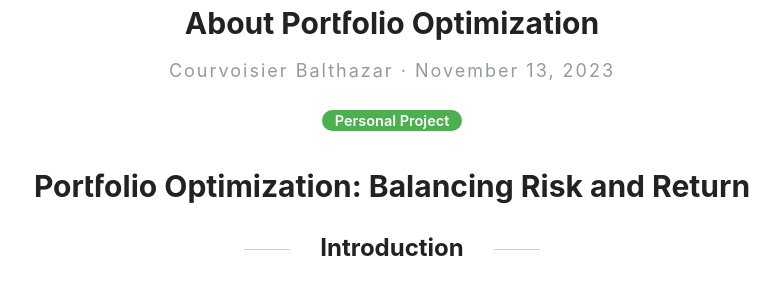
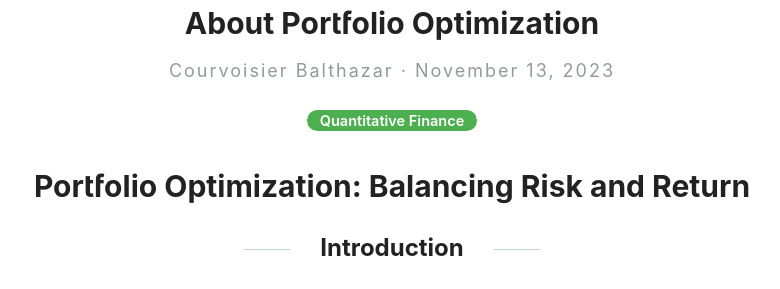
Before and after one commit to Zaltarba/blog, a Jekyll site: the page built from _posts/2023-11-13-PortfolioOptimization.md, in a window 1280 px wide and 900 px high. Shown: the part 279-568 px from the top of the window, without its empty margins (248-1028 px from the left). Built offline with Jekyll 4.4.1, drawn with Linux system fonts in a browser that asks for light colours; formulas are drawn with MathJax 3; comment, search, counter and statistics services are not loaded.

Commit message:
Update 2023-11-13-PortfolioOptimization.md

```diff
--- a/_posts/2023-11-13-PortfolioOptimization.md
+++ b/_posts/2023-11-13-PortfolioOptimization.md
@@ -1,7 +1,7 @@
 ---
 layout: post
 title: About Portfolio Optimization
-categories: [Personal Project]
+categories: [Quantitative Finance]
 excerpt: Let's talk about modern Portfolio Optimization !
 hidden: true
 ---
```
